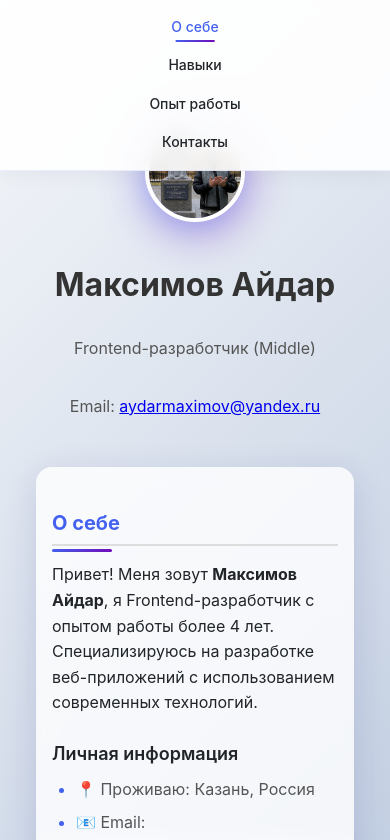
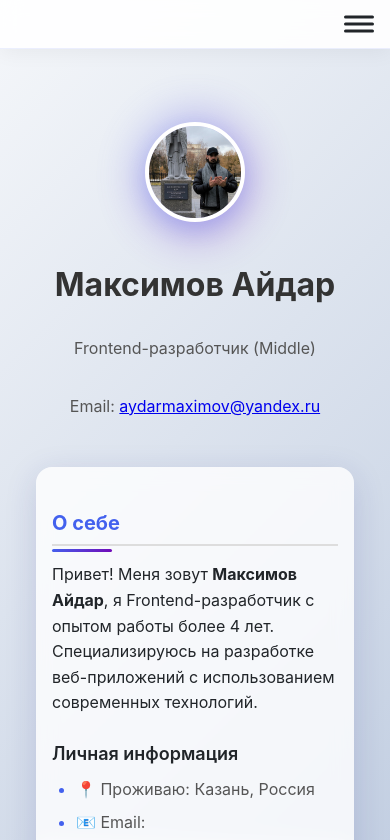
Before and after one commit to Aidrocker72/BusinessCard, a Vue app: page /#/about in a window 390 px wide. Shown: the top 840 px of the page. Built offline with nearby package versions, Linux system fonts and the light colour scheme.

Commit message:
aidrocker: Added burger menu

```diff
--- a/src/App.vue
+++ b/src/App.vue
@@ -1,19 +1,27 @@
 <template>
   <div class="app__container">
     <nav class="app__navbar">
-      <router-link to="/about" class="app__navbar-link">
+      <div class="app__navbar-menu-icon" @click="toggleMenu" v-if="isMobile">
+        <span :class="['app__navbar-menu-line', {'app__navbar-menu-line--open': menuOpen}]"></span>
+        <span :class="['app__navbar-menu-line', {'app__navbar-menu-line--open': menuOpen}]"></span>
+        <span :class="['app__navbar-menu-line', {'app__navbar-menu-line--open': menuOpen}]"></span>
+      </div>
+
+      <div :class="['app__navbar-links', {'app__navbar-links--open': menuOpen}]">
+        <router-link to="/about" class="app__navbar-link" @click="closeMenu">
           О себе
         </router-link>
-      <router-link to="/skills" class="app__navbar-link">
+        <router-link to="/skills" class="app__navbar-link" @click="closeMenu">
           Навыки
         </router-link>
-      <router-link to="/experience" class="app__navbar-link">
+        <router-link to="/experience" class="app__navbar-link" @click="closeMenu">
           Опыт работы
         </router-link>
         <!-- <router-link to="/projects" class="app__navbar-link">Pet projects</router-link> -->
-      <router-link to="/contacts" class="app__navbar-link">
+        <router-link to="/contacts" class="app__navbar-link" @click="closeMenu">
           Контакты
         </router-link>
+      </div>
     </nav>
     <main class="app__main-content">
       <transition name="fade" mode="out-in">
@@ -24,7 +32,35 @@
 </template>
 
 <script setup>
+import { ref, onMounted, onBeforeUnmount } from 'vue'
+
 defineOptions({
   name: 'App'
 })
+
+const menuOpen = ref(false)
+const isMobile = ref(false)
+const resizeHandler = () => {
+  isMobile.value = window.innerWidth <= 768
+  if (!isMobile.value) {
+    menuOpen.value = false
+  }
+}
+
+onMounted(() => {
+  resizeHandler()
+  window.addEventListener('resize', resizeHandler)
+})
+
+onBeforeUnmount(() => {
+  window.removeEventListener('resize', resizeHandler)
+})
+
+const toggleMenu = () => {
+  menuOpen.value = !menuOpen.value
+}
+
+const closeMenu = () => {
+  menuOpen.value = false
+}
 </script>
--- a/src/styles/app.scss
+++ b/src/styles/app.scss
@@ -90,7 +90,7 @@
     }
 
     &__navbar {
-      padding: $spacing-s 0;
+      padding: $spacing-l 0;
       flex-direction: column;
       align-items: center;
 
@@ -119,6 +119,87 @@
         padding: $spacing-xs;
         font-size: $font-size-s;
       }
+
+      &-menu-icon {
+        display: flex;
+        flex-direction: column;
+        justify-content: space-around;
+        width: 30px;
+        height: 21px;
+        cursor: pointer;
+        z-index: 1001;
+        position: absolute;
+        right: $spacing-m;
+        top: 50%;
+        transform: translateY(-50%);
+
+        &:focus {
+          outline: none;
+        }
+      }
+
+      &-menu-line {
+        width: 100%;
+        height: 3px;
+        background: $dark-text;
+        border-radius: 10px;
+        transition: all 0.3s linear;
+        position: relative;
+        transform-origin: center;
+
+        &:nth-child(1) {
+          transform-origin: left;
+        }
+
+        &:nth-child(3) {
+          transform-origin: left;
+        }
+
+        &--open {
+          &:nth-child(1) {
+            transform: rotate(45deg) translate(8px, -3px);
+          }
+
+          &:nth-child(2) {
+            opacity: 0;
+          }
+
+          &:nth-child(3) {
+            transform: rotate(-45deg) translate(0px, 13px);
+          }
+        }
+      }
+
+      &-links {
+        display: flex;
+        flex-direction: column;
+        position: absolute;
+        top: 100%;
+        left: 0;
+        right: 0;
+        background: rgba(255, 255, 255, 0.95);
+        backdrop-filter: blur(10px);
+        padding: $spacing-m 0;
+        border-radius: 0 0 $border-radius-m $border-radius-m;
+        // box-shadow: 0 10px 20px rgba(0, 0, 0.1);
+        opacity: 0;
+        visibility: hidden;
+        transform: translateY(-10px);
+        transition: all 0.3s ease;
+        z-index: 1000;
+
+        &--open {
+          opacity: 1;
+          visibility: visible;
+          transform: translateY(0);
+        }
+
+        .app__navbar-link {
+          margin: $spacing-xs 0;
+          text-align: center;
+          width: 100%;
+        }
+      }
     }
 
     &__main-content {
```
Lines whose indentation alone changed are shown as unchanged.
